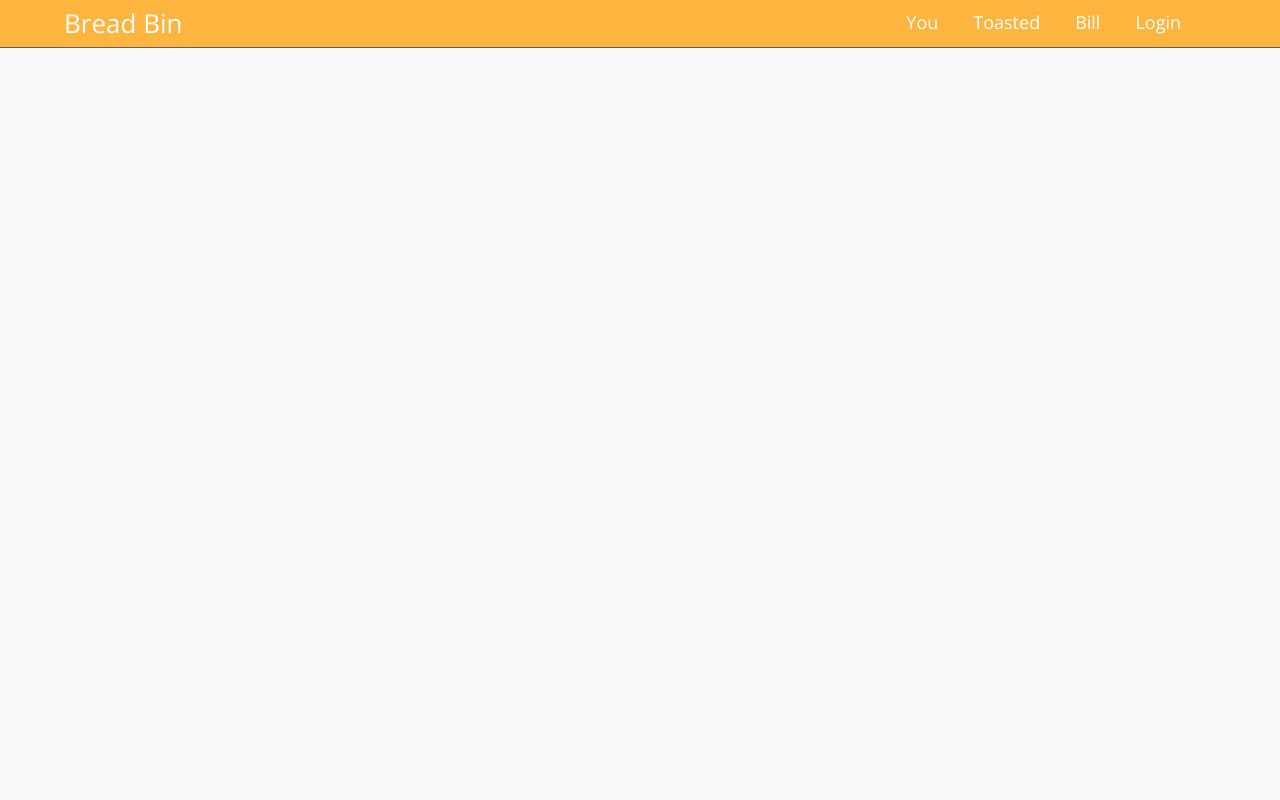
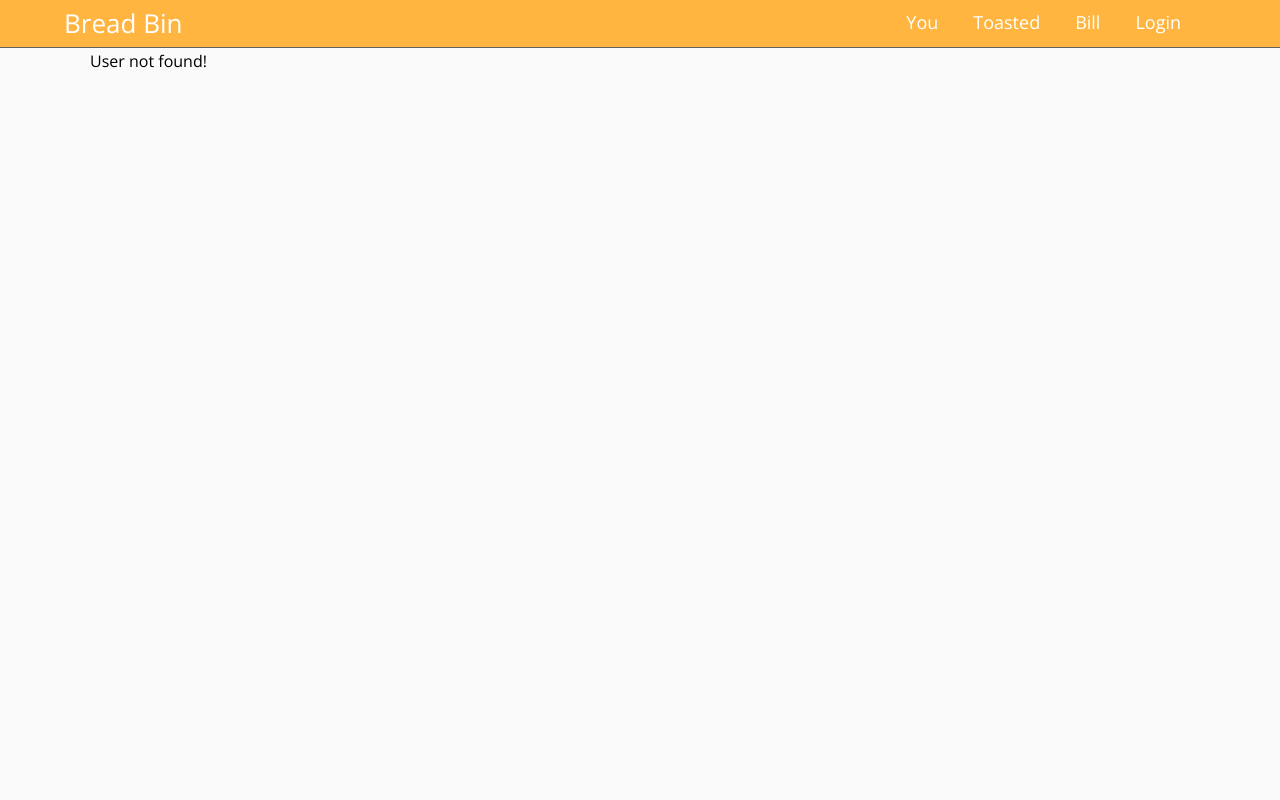
Before and after one commit to Jamie932/Breadbin, a PHP site: page /profile.php?id=1 in a window 1280 px wide. Run offline with PHP 8.4, Linux system fonts and the light colour scheme; the visitor is signed in with stand-in values (Sample User, id 1); data that the repository does not hold is empty.

Commit message:
Formatting of profile

```diff
--- a/profile.php
+++ b/profile.php
@@ -33,6 +33,7 @@
         </div>
     </div>
 
+	<div id="center">
 		<?php
 			require("php/common.php");
 			$userID = intval($_GET['id']);
@@ -51,8 +52,10 @@
 				echo 'Username: ' . $row['username'] . '<br>';
 				echo 'Email: ' . $row['email'];
 			} else {
-				echo 'Error woooo';
+				echo 'User not found!';
 			}
 		?>
-    </body>
+	</div>
+
+	</body>
 </html>
```
